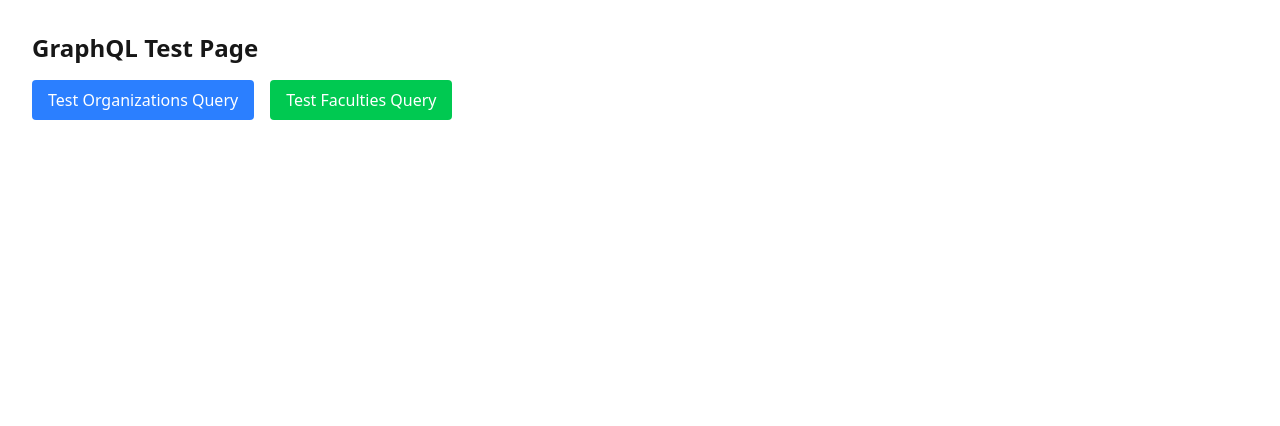
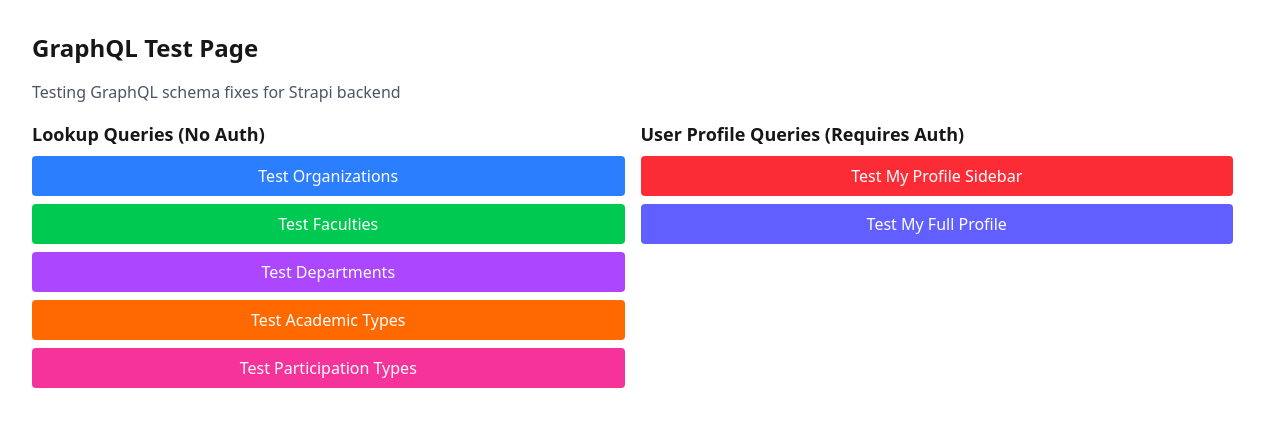
Before and after one commit to bomboonsan/kasetkart-ui, a Next.js app: page /test-graphql in a window 1280 px wide. Shown: the top 426 px of the page. Built offline with nearby package versions, Linux system fonts and the light colour scheme; no server answers.

Commit message:
Complete GraphQL schema fixes and add comprehensive testing interface
Co-authored-by: bomboonsan <83241344+bomboonsan@users.noreply.github.com>

```diff
--- a/app/test-graphql/page.js
+++ b/app/test-graphql/page.js
@@ -2,13 +2,21 @@
 
 import { useState } from 'react'
 import { executeGraphQL } from '@/lib/graphql/client'
-import { GET_ORGANIZATIONS, GET_FACULTIES } from '@/lib/graphql/queries'
+import {
+  GET_ORGANIZATIONS,
+  GET_FACULTIES,
+  GET_DEPARTMENTS,
+  GET_MY_PROFILE_SIDEBAR,
+  GET_MY_PROFILE,
+  GET_ACADEMIC_TYPES,
+  GET_PARTICIPATION_TYPES
+} from '@/lib/graphql/queries'
 
 export default function GraphQLTestPage() {
   const [result, setResult] = useState('')
   const [loading, setLoading] = useState(false)
 
-  const testQuery = async (queryName, query, variables = {}) => {
+  const testQuery = async (queryName, query, variables = {}, requireAuth = false) => {
     setLoading(true)
     setResult('')
     try {
@@ -16,7 +24,7 @@ export default function GraphQLTestPage() {
       const data = await executeGraphQL({
         query,
         variables,
-        skipAuth: true // Skip authentication for this test
+        skipAuth: !requireAuth
       })
       setResult(`✅ ${queryName} succeeded:\n${JSON.stringify(data, null, 2)}`)
     } catch (error) {
@@ -29,31 +37,85 @@ export default function GraphQLTestPage() {
   return (
     <div className="p-8 space-y-4">
       <h1 className="text-2xl font-bold">GraphQL Test Page</h1>
+      <p className="text-gray-600">Testing GraphQL schema fixes for Strapi backend</p>
 
-      <div className="space-x-4">
+      <div className="grid grid-cols-2 gap-4">
+        <div>
+          <h2 className="text-lg font-semibold mb-2">Lookup Queries (No Auth)</h2>
+          <div className="space-y-2">
             <button
-          className="px-4 py-2 bg-blue-500 text-white rounded hover:bg-blue-600 disabled:opacity-50"
-          onClick={() => testQuery('Organizations', GET_ORGANIZATIONS, { pagination: { limit: 5 } })}
+              className="w-full px-4 py-2 bg-blue-500 text-white rounded hover:bg-blue-600 disabled:opacity-50"
+              onClick={() => testQuery('Organizations', GET_ORGANIZATIONS, { pagination: { limit: 3 } })}
               disabled={loading}
             >
-          Test Organizations Query
+              Test Organizations
             </button>
 
             <button
-          className="px-4 py-2 bg-green-500 text-white rounded hover:bg-green-600 disabled:opacity-50"
-          onClick={() => testQuery('Faculties', GET_FACULTIES, { pagination: { limit: 5 } })}
+              className="w-full px-4 py-2 bg-green-500 text-white rounded hover:bg-green-600 disabled:opacity-50"
+              onClick={() => testQuery('Faculties', GET_FACULTIES, { pagination: { limit: 3 } })}
               disabled={loading}
             >
-          Test Faculties Query
+              Test Faculties
             </button>
+
+            <button
+              className="w-full px-4 py-2 bg-purple-500 text-white rounded hover:bg-purple-600 disabled:opacity-50"
+              onClick={() => testQuery('Departments', GET_DEPARTMENTS, { pagination: { limit: 3 } })}
+              disabled={loading}
+            >
+              Test Departments
+            </button>
+
+            <button
+              className="w-full px-4 py-2 bg-orange-500 text-white rounded hover:bg-orange-600 disabled:opacity-50"
+              onClick={() => testQuery('Academic Types', GET_ACADEMIC_TYPES, { pagination: { limit: 3 } })}
+              disabled={loading}
+            >
+              Test Academic Types
+            </button>
+
+            <button
+              className="w-full px-4 py-2 bg-pink-500 text-white rounded hover:bg-pink-600 disabled:opacity-50"
+              onClick={() => testQuery('Participation Types', GET_PARTICIPATION_TYPES, { pagination: { limit: 3 } })}
+              disabled={loading}
+            >
+              Test Participation Types
+            </button>
+          </div>
+        </div>
+
+        <div>
+          <h2 className="text-lg font-semibold mb-2">User Profile Queries (Requires Auth)</h2>
+          <div className="space-y-2">
+            <button
+              className="w-full px-4 py-2 bg-red-500 text-white rounded hover:bg-red-600 disabled:opacity-50"
+              onClick={() => testQuery('My Profile Sidebar', GET_MY_PROFILE_SIDEBAR, {}, true)}
+              disabled={loading}
+            >
+              Test My Profile Sidebar
+            </button>
+
+            <button
+              className="w-full px-4 py-2 bg-indigo-500 text-white rounded hover:bg-indigo-600 disabled:opacity-50"
+              onClick={() => testQuery('My Full Profile', GET_MY_PROFILE, {}, true)}
+              disabled={loading}
+            >
+              Test My Full Profile
+            </button>
+          </div>
+        </div>
       </div>
 
       {loading && <p className="text-blue-600">Testing...</p>}
 
       {result && (
+        <div className="mt-4">
+          <h3 className="text-lg font-semibold mb-2">Result:</h3>
           <pre className="bg-gray-100 p-4 rounded overflow-auto max-h-96 text-sm">
             {result}
           </pre>
+        </div>
       )}
     </div>
   )
```
Lines whose indentation alone changed are shown as unchanged.
